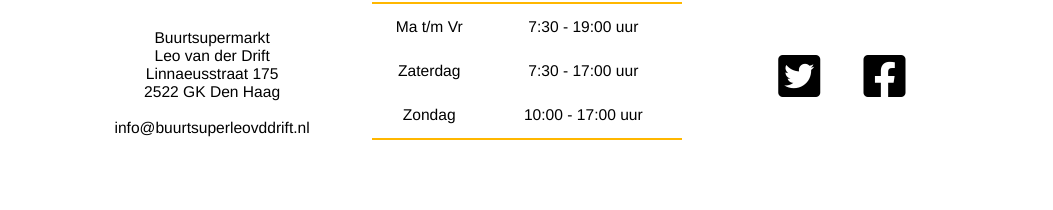
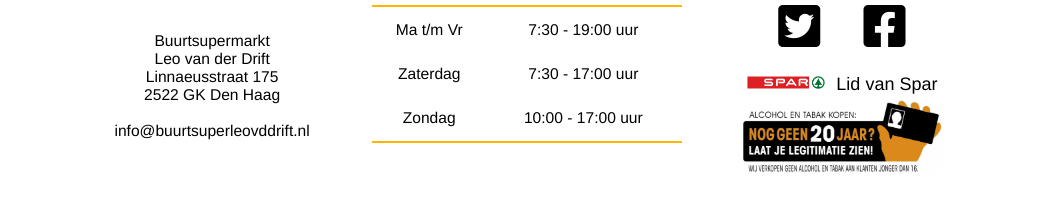
Before and after one commit to iliyaquartz/IxD1, a plain HTML site: page challenge2.html in a window 1280 px wide. Shown: the part 1079-1289 px from the top of the page, without its empty margins (113-1166 px from the left). Drawn offline with Linux system fonts and the light colour scheme.

Commit message:
Added Spar en Legitimatie logo

```diff
--- a/challenge2.html
+++ b/challenge2.html
@@ -112,6 +112,8 @@
 			<section class="footersection">
 				<i class="fab fa-twitter-square fa-4x"></i>
 				<i class="fab fa-facebook-square fa-4x"></i><br>
+				<p id="spar-text"><img src="img/spar.png" id="spar">Lid van Spar</p>
+				<img src="img/legitimatie.jpg" id="legitimatie">
 			</section>
 		</footer>
 		<script src="scripts/main.js"></script>
--- a/styles2.css
+++ b/styles2.css
@@ -114,6 +114,7 @@ li:hover {
 
 #logo {
 	width: 40px;
+	height: 30px;
 }
 
 .main {
@@ -249,12 +250,28 @@ td {
 }
 
 i {
-	margin: 10px 20px 40px 20px;
+	margin: 10px 20px 0px 20px;
 	transition: 0.05s;
 }
 
 i:hover {
 	color: #ffb700;
+}
+
+#spar {
+	width: 80px;
+	margin-right: 10px;
+	padding-top: 5px;
+}
+
+#spar-text {
+	font-size: 1.5em;
+	margin: 20px 0 5px; 0;
+}
+
+#legitimatie {
+	width: 200px;
+	margin-bottom: 20px;
 }
 
 /*keyframe fade-in animation*/
```
Also changed, not shown: img/legitimatie.jpg (added), img/spar.png (added).
